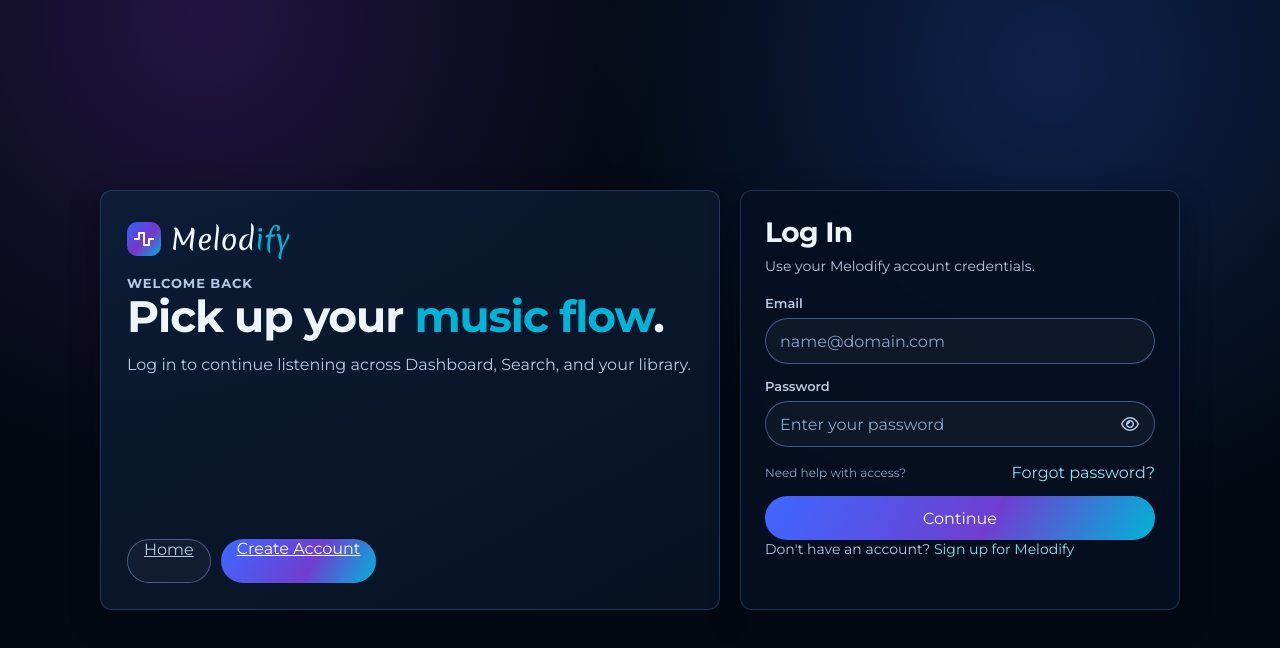
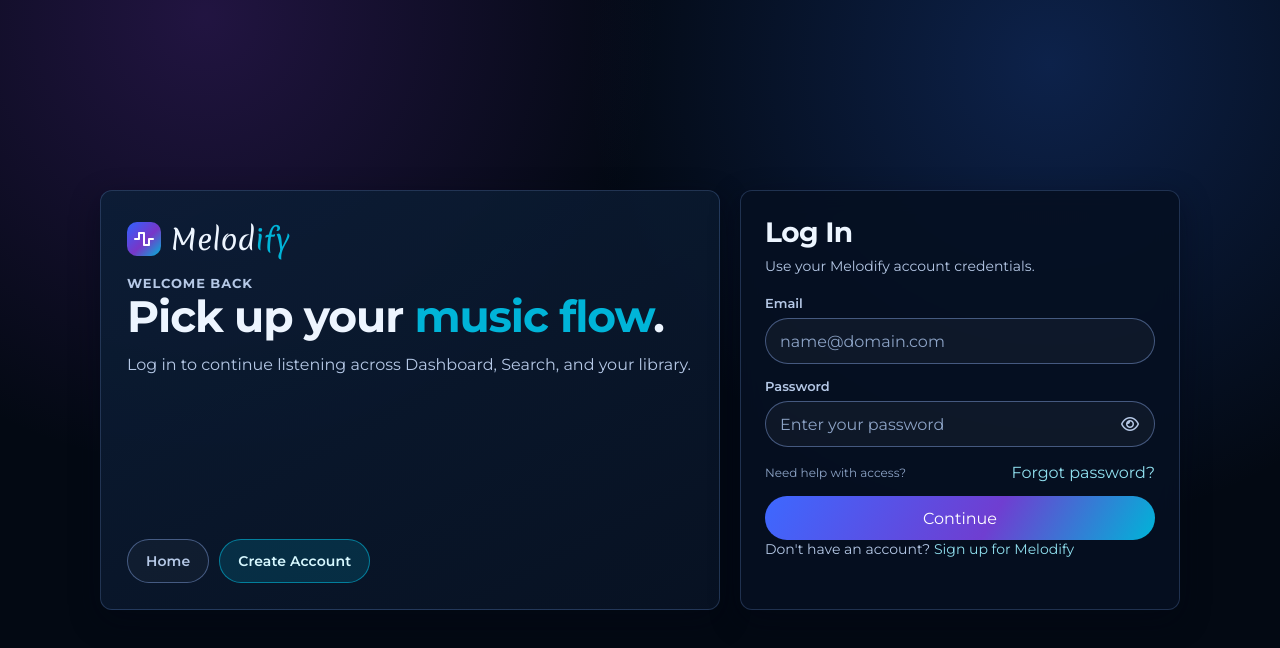
Before and after one commit to aronno-is-here/melodify-music-streaming, a React (Vite) app in the folder client/: page /login in a window 1280 px wide. Shown: the top 648 px of the page. Built offline with nearby package versions, Linux system fonts and the light colour scheme; no server answers.

Commit message:
fix(auth): polish secondary navigation links
Give the Login and Signup intro navigation actions a shared auth secondary-link style so they lose the browser-default underline, use the Melodify font stack and pill geometry, and keep an accessible focus ring.

```diff
--- a/client/src/pages/Login/Login.jsx
+++ b/client/src/pages/Login/Login.jsx
@@ -47,8 +47,8 @@ export default function Login() {
           </div>
 
           <div className="auth-intro-links">
-            <Link to="/" className="music-outline-btn">Home</Link>
-            <Link to="/signup" className="music-pill-btn">Create Account</Link>
+            <Link to="/" className="auth-secondary-link">Home</Link>
+            <Link to="/signup" className="auth-secondary-link auth-secondary-link--primary">Create Account</Link>
           </div>
         </section>
 
--- a/client/src/pages/Signup/Signup.jsx
+++ b/client/src/pages/Signup/Signup.jsx
@@ -117,8 +117,8 @@ export default function Signup() {
           </div>
 
           <div className="auth-intro-links">
-            <Link to="/" className="music-outline-btn">Home</Link>
-            <Link to="/login" className="music-pill-btn">Log In Instead</Link>
+            <Link to="/" className="auth-secondary-link">Home</Link>
+            <Link to="/login" className="auth-secondary-link auth-secondary-link--primary">Log In Instead</Link>
           </div>
         </section>
 
--- a/client/src/styles/auth-pages.css
+++ b/client/src/styles/auth-pages.css
@@ -92,8 +92,61 @@
 .auth-intro-links {
   display: flex;
   flex-wrap: wrap;
+  align-items: center;
   gap: 10px;
   margin-top: 22px;
+}
+
+.auth-secondary-link {
+  display: inline-flex;
+  align-items: center;
+  justify-content: center;
+  min-height: 44px;
+  padding: 0 18px;
+  border: 1px solid var(--mel-border-strong);
+  border-radius: var(--mel-pill);
+  background: rgba(255, 255, 255, 0.03);
+  color: var(--mel-text-soft);
+  font-family: var(--mel-font-ui);
+  font-size: 14px;
+  font-weight: 600;
+  line-height: 1;
+  letter-spacing: 0.1px;
+  text-decoration: none;
+  white-space: nowrap;
+  cursor: pointer;
+  transition: background-color var(--mel-transition), border-color var(--mel-transition), color var(--mel-transition);
+}
+
+.auth-secondary-link:link,
+.auth-secondary-link:visited,
+.auth-secondary-link:hover,
+.auth-secondary-link:focus,
+.auth-secondary-link:focus-visible {
+  text-decoration: none;
+}
+
+.auth-secondary-link:hover {
+  background: rgba(255, 255, 255, 0.07);
+  border-color: rgba(135, 168, 232, 0.7);
+  color: var(--mel-text);
+}
+
+.auth-secondary-link:focus-visible {
+  outline: 2px solid var(--mel-cyan);
+  outline-offset: 2px;
+}
+
+.auth-secondary-link--primary {
+  background: rgba(0, 180, 216, 0.16);
+  border-color: rgba(0, 180, 216, 0.6);
+  color: #d7f8ff;
+}
+
+.auth-secondary-link--primary:hover {
+  background: rgba(0, 180, 216, 0.26);
+  border-color: rgba(0, 180, 216, 0.9);
+  color: #f2feff;
 }
 
 .auth-card {
@@ -320,4 +373,12 @@
     align-items: flex-start;
     flex-direction: column;
   }
+
+  .auth-intro-links {
+    gap: 8px;
+  }
+
+  .auth-secondary-link {
+    padding: 0 14px;
+  }
 }
```
Also changed, not shown: 1 other file (tests, documents, lock files or other folders).
